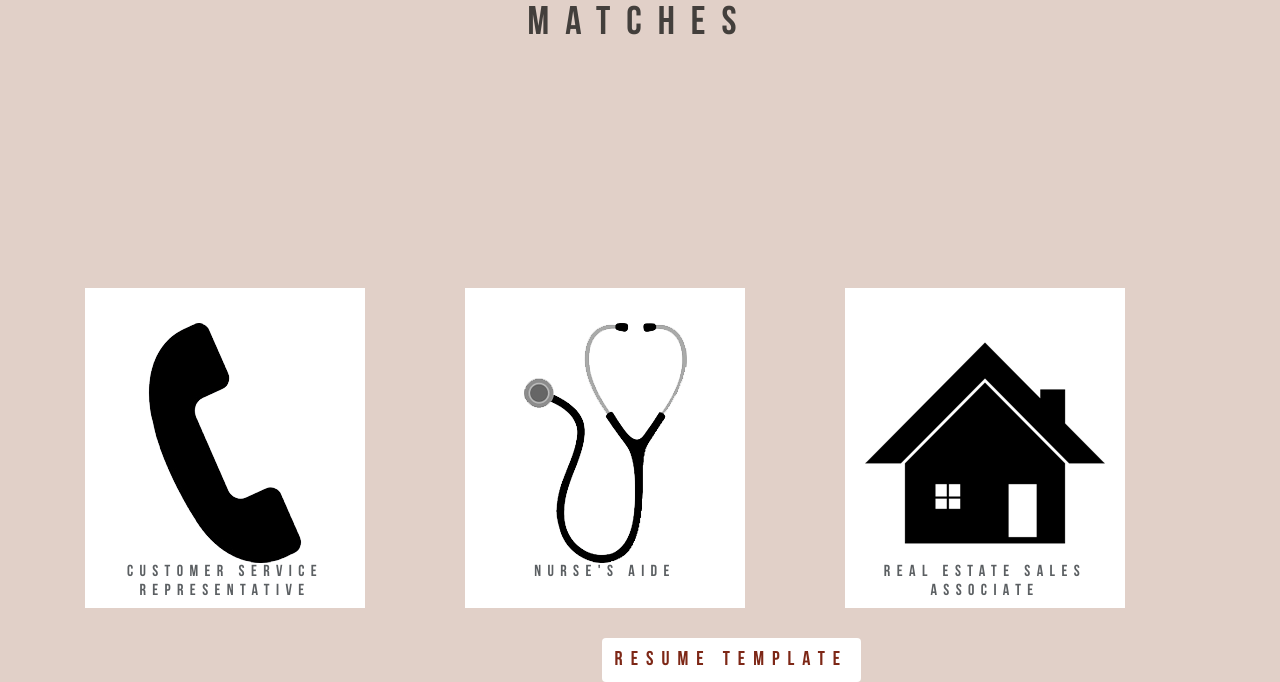
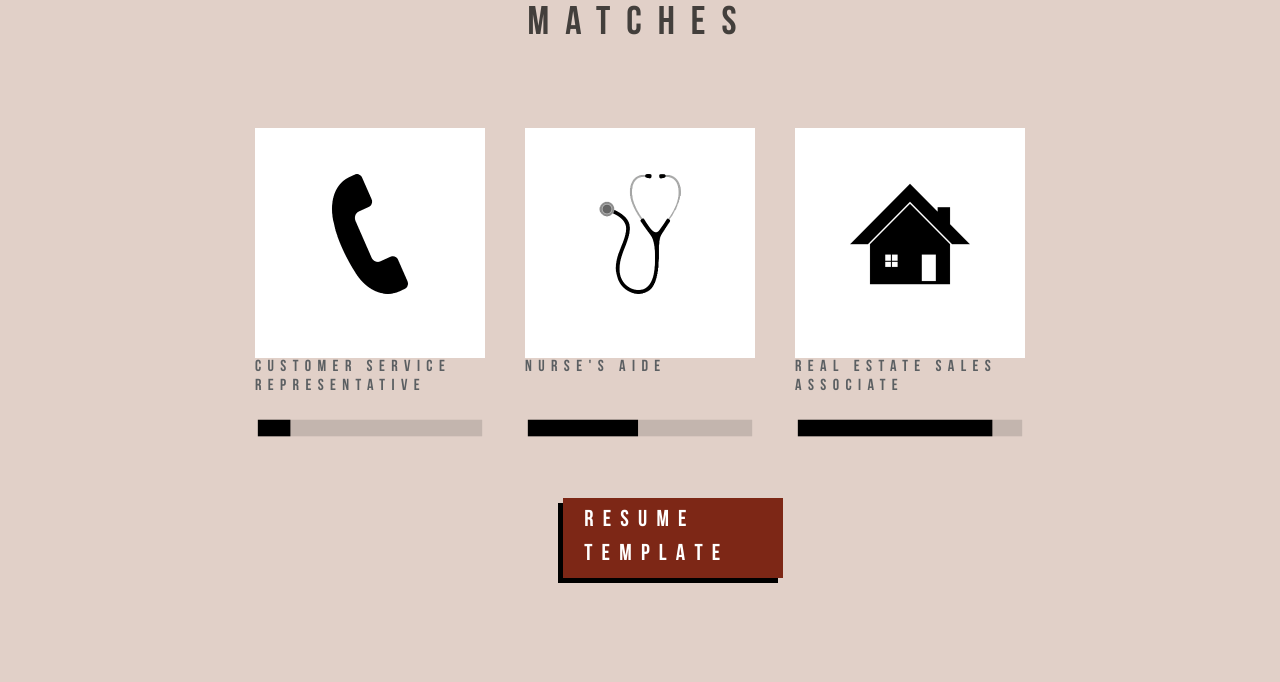
Before and after one commit to vmn23/PC001_website, a Django app: page /landing/matches/ in a window 1280 px wide. Shown: the part 138-820 px from the top of the page. After the commit the page ends 721 px from the top, so only its background shows below. Run offline with Django 3.2, Linux system fonts and the light colour scheme; some libraries are stand-ins or nearby versions.

Commit message:
Almost everything

```diff
--- a/oursite/landing/static/landing/base.css
+++ b/oursite/landing/static/landing/base.css
@@ -25,13 +25,16 @@ h1 {
 }
 
 h2 {
-    text-align: center;
     font-size: 16px;
 }
 
 h3 {
     text-align: left;
     font-size: 20px;
+}
+
+button{
+    overflow-wrap: normal;
 }
 
 /* Top NavBar */
@@ -47,7 +50,7 @@ h3 {
     color: #ffffff;
     font-family: 'Bebas Neue';
     letter-spacing: 0.4em;
-    font-size: 20px;
+    box-shadow: -5px 5px #000000;
 }
 
 .skipBtn:hover{
@@ -57,20 +60,38 @@ h3 {
 /* Body content */
 
 .centeredTitle{
-    margin-top: 3%;
     font-size: 2.8em;
 }
 
 .centeredBtn{
     margin-top: 30px;
-    margin-left: 47%;
+    margin-left: 44%;
+}
+
+.btn-xl-lg-txt {
+    padding: 0px 20px;
+    border-radius: 0px;
+    width: 220px;
+    height: 80px;
+    font-size: 23px;
+    text-align: left;
+    text-transform: uppercase;
+}
+
+.btn-xl {
+    padding: 10px 30px;
+    border-radius: 0px;
+    font-size: 40px;
+    width: 220px;
+    height: 80px;
 }
 
 /* Bottom NavBar */
 .bottomNavBar{
     padding-left: 114px;
     padding-right: 114px;
-    top: 100px;
+    padding-top: auto;
+    padding-bottom: auto;
 }
 
 .navBtn{
@@ -78,7 +99,6 @@ h3 {
     color: #7d2716;
     font-family: 'Bebas Neue';
     letter-spacing: 0.4em;
-    font-size: 20px;
 }
 
 .navBtn:hover{
--- a/oursite/landing/static/landing/matches.css
+++ b/oursite/landing/static/landing/matches.css
@@ -7,18 +7,39 @@
 }
 
 .jobMatches{
-    margin-top: 240px;
+    margin-top: 80px;
+    padding-left: 180px;
 }
 
 .whiteSquare{
     padding-top: 10%;
-    width:  80%;
-    height: 320px;
+    width:  230px;
+    height: 230px;
     background: #ffffff;
 }
 
 .whiteSquare:hover{
-    width:  80%;
-    height: 320px;
+    width:  230px;
+    height: 230px;
     background: #979c9c;
 }
+
+.jobPic{
+    width: 120px;
+    height: 120px;
+    margin-top: 10%;
+}
+
+.jobTitle{
+    height: 30px;
+    text-align: left;
+}
+
+.levelBar{
+    width: 230px;
+    height: 80px;
+}
+
+.customCol{
+    padding: 0px 20px;
+}
--- a/oursite/landing/templates/landing/baseAuth.html
+++ b/oursite/landing/templates/landing/baseAuth.html
@@ -15,7 +15,7 @@
             </a>
 
             <a href="{% url 'logout' %}">
-                <button type="button" class="btn skipBtn"> Logout</button>
+                <button type="button" class="btn btn-xl skipBtn"> Logout</button>
             </a>
 
             {% else %}
--- a/oursite/landing/templates/landing/baseJourney.html
+++ b/oursite/landing/templates/landing/baseJourney.html
@@ -16,7 +16,7 @@
             </a>
 
             <a href="/landing/login">
-                <button type="button" class="btn btn-lg skipBtn"> SKIP </button>
+                <button type="button" class="btn btn-xl skipBtn"> SKIP </button>
             </a>
         </nav>
 
@@ -25,11 +25,11 @@
 
         <div class="navbar navbar-default bottomNavBar">
                 <a href="/landing/{{back}}">
-                    <button type="button" class="btn btn-lg navBtn"> < PREV </button>
+                    <button type="button" class="btn btn-xl navBtn"> < PREV </button>
                 </a>
 
                 <a href="/landing/{{forward}}">
-                    <button type="button" class="btn btn-lg navBtn"> NEXT > </button>
+                    <button type="button" class="btn btn-xl navBtn"> NEXT > </button>
                 </a>
 
         </div>
--- a/oursite/landing/templates/landing/buildResume.html
+++ b/oursite/landing/templates/landing/buildResume.html
@@ -10,11 +10,11 @@
 {% block content%}
     <h1>Resume Template</h1>
 
-    <h2>Here is a resume that we populated for you. Let's get started!</h2>
+    <h2 class="text-center">Here is a resume that we populated for you. Let's get started!</h2>
 
     <iframe src="https://drive.google.com/file/d/1ta90QA3bmoDzGbDCke7lDRzyK8Tv4ZZF/preview" width="100%" height="600"></iframe>
 
     <form method="get" action="{% static '/landing/Resume.docx' %}">
-        <button class="btn navBtn centeredBtn"><i class="fa fa-download"></i> Download</button>
+        <button class="btn btn-xl-lg-txt skipBtn centeredBtn"><i class="fa fa-download"></i> Download</button>
     </form>
 {% endblock %}
--- a/oursite/landing/templates/landing/job2.html
+++ b/oursite/landing/templates/landing/job2.html
@@ -29,7 +29,7 @@
                         <li class="left-align-text nurse-list">Monitor patients to detect health problems.</li>
                     </ul>
                 </div>
-                <div class="col-sm">
+                <div id="shittyCode" class="col-sm">
                     <div class="row">
                         <h3>TRENDS</h3>
                     </div>
@@ -53,7 +53,7 @@
 
         <div class="navbar navbar-default bottomNavBar">
             <a href="https://www.newagetraining.com ">
-                <button type="button" class="btn skipBtn"> RETRAINING LINKS </button>
+                <button type="button" class="btn btn-xl-lg-txt skipBtn joke"> Retraining<br />links</button>
             </a>
-    </div>
+        </div>
 {% endblock %}
--- a/oursite/landing/templates/landing/journey2.html
+++ b/oursite/landing/templates/landing/journey2.html
@@ -10,10 +10,10 @@
 
     <div class="introBody">
         <p>Talk to your co-workers, to your seniors/managers ask them for advice. Take a look in your neighborhood: are there any jobs you qualify for? Looking at industries other than retail can broaden the job search.</p>
-        <p><strong>Take this survey to find out alternate roles and career paths you can pursue.</strong></p>
+        <p><strong>Take this survey to find out alternate roles and career paths you can pursue.</strong><br />The underlying data source of this algorithm comes from the <a href="https://www.onetcenter.org/overview.html">ONET database from the Department of Labor</a>.</p>
     </div>
 
     <a href="/landing/questionnaire">
-        <button type="button" class="btn btn-lg skipBtn centeredBtn"> Survey</button>
+        <button type="button" class="btn btn-xl skipBtn centeredBtn longText"> Survey</button>
     </a>
 {% endblock %}
--- a/oursite/landing/templates/landing/matches.html
+++ b/oursite/landing/templates/landing/matches.html
@@ -14,33 +14,51 @@
     <div class="container jobMatches">
         <div class="text-center">
             <div class="row">
-                <div class="col-sm">
-                    <div class="whiteSquare">
-                        <a class="marissaWhite" href="/landing/job1/">
-                            <img src="{% static 'landing/images/telephone.png' %}" alt="icon - telephone">
-                            <h2>Customer Service Representative</h2>
-                        </a>
-                    </div>
+                <div class="col-xs customCol">
+                    <a class="marissaWhite" href="/landing/job1/">
+                        <div class="whiteSquare">
+                            <img class="jobPic" src="{% static 'landing/images/telephone.png' %}" alt="icon - telephone">
+                        </div>
+
+                        <div class="jobTitle">
+                            <h2>Customer Service <br/>Representative</h2>
+                        </div>
+                    </a>
+
+                    <img class="levelBar" src="{% static 'landing/images/bar1.png' %}" alt="icon - level bar 15%">
+
                 </div>
-                <div class="col-sm">
-                    <div class="whiteSquare">
-                        <a class="marissaWhite" href="/landing/job2/">
-                            <img src="{% static 'landing/images/stethoscope.png' %}" alt="icon - stethoscope">
+                <div class="col-xs customCol">
+                    <a class="marissaWhite" href="/landing/job2/">
+                        <div class="whiteSquare">
+                            <img class="jobPic" src="{% static 'landing/images/stethoscope.png' %}"
+                                 alt="icon - stethoscope">
+                        </div>
+
+                        <div class="jobTitle">
                             <h2>Nurse's Aide</h2>
-                        </a>
-                    </div>
+                        </div>
+                    </a>
+
+                    <img class="levelBar" src="{% static 'landing/images/bar2.png' %}" alt="icon - level bar 50%">
                 </div>
-                <div class="col-sm">
-                    <div class="whiteSquare">
-                        <a class="marissaWhite" href="/landing/job3/">
-                            <img src="{% static 'landing/images/house.png' %}" alt="icon - house">
-                            <h2>Real Estate Sales Associate</h2>
-                        </a>
-                    </div>
+
+                <div class="col-xs customCol">
+                    <a class="marissaWhite" href="/landing/job3/">
+                        <div class="whiteSquare">
+                            <img class="jobPic" src="{% static 'landing/images/house.png' %}" alt="icon - house">
+                        </div>
+
+                        <div class="jobTitle">
+                            <h2>Real Estate Sales <br/>Associate</h2>
+                        </div>
+                    </a>
+
+                    <img class="levelBar" src="{% static 'landing/images/bar3.png' %}" alt="icon - level bar 85%">
                 </div>
             </div>
         </div>
     </div>
 
-    <a href="/landing/buildresume"><button type="button" class="btn navBtn centeredBtn"> Resume Template </button></a>
+    <a href="/landing/buildresume"><button type="button" class="btn btn-xl-lg-txt skipBtn centeredBtn"> Resume <br/>Template </button></a>
 {% endblock %}
--- a/oursite/landing/templates/landing/questionnaire.html
+++ b/oursite/landing/templates/landing/questionnaire.html
@@ -9,11 +9,11 @@
 {% endblock %}
 
 {% block content%}
-    <h1>Questionnaire</h1>
+    <h1>Survey</h1>
 
     <div>
         <iframe id="qualtricsQuestionnaire" src="https://johnson.qualtrics.com/jfe/form/SV_br7UAxUCAgrCeoJ" width="1000" height="700"></iframe>
     </div>
 
-    <a href="/landing/matches"><button type="button" class="btn navBtn centeredBtn"> See your matches </button></a>
+    <a href="/landing/matches"><button type="button" class="btn btn-xl-lg-txt skipBtn centeredBtn"> Get matches </button></a>
 {% endblock %}
```
Also changed, not shown: other parts of oursite/landing/static/landing/base.css (+24 -19 lines), oursite/landing/templates/landing/homepage.html (+4 -7 lines), oursite/db.sqlite3, oursite/landing/static/landing/images/bar1.png (added), oursite/landing/static/landing/images/bar2.png (added), oursite/landing/static/landing/images/bar3.png (added).
